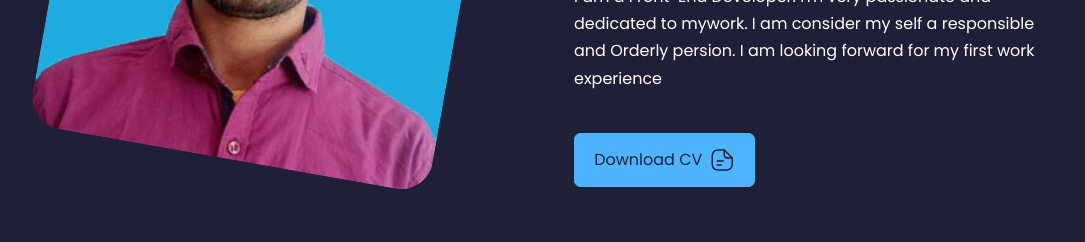
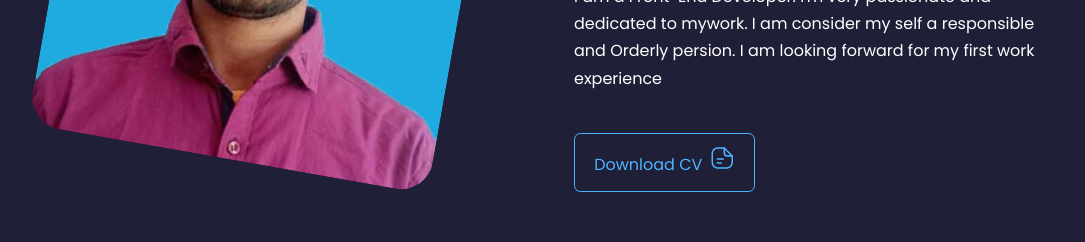
Before and after one commit to coder-ismile/myPortfolio, a React (Create React App) app: page / in a window 1280 px wide. Shown: the part 1140-1382 px from the top of the page, without its empty margins (66-1151 px from the left). Built offline with nearby package versions, Linux system fonts and the light colour scheme.

Commit message:
third commit

```diff
--- a/src/component/about/About.css
+++ b/src/component/about/About.css
@@ -69,6 +69,13 @@
       margin: 2rem 0 2.6rem;
       color: var(--color-light);
  }
+ .btn_cv{
+  transition: 0.5s all;
+ }
+ .btn_cv:hover{
+   transition: 0.9s;
+   box-shadow: 4px 4px blue;
+ }
 
  @media screen and (max-width: 1024px) {
        .about__container{
--- a/src/component/about/About.jsx
+++ b/src/component/about/About.jsx
@@ -1,7 +1,7 @@
 import React from 'react'
 import './About.css'
 import My_Resume from "./UpdateCv.pdf"
-import My_Img from './My_img.jpg'
+import myImg from './My_img.jpg'
 const About = () => {
   return (
 
@@ -12,7 +12,7 @@ const About = () => {
       <div className="container about__container">
         <div className="about__me ">
           <div className="about__me-image">
-            <img src={My_Img} alt="About Image"  />
+            <img src={myImg} alt="About_Image"  />
           </div>
         </div>
         <div className="about__content">
@@ -34,7 +34,7 @@ const About = () => {
             </article>
           </div>
           <p>I am a Front-End Developer. I'm very passionate and dedicated to mywork. I am consider my self a responsible and Orderly persion. I am looking forward for my first work experience</p>
-           <a  className="btn btn-primary" download="" href={My_Resume}>Download CV
+           <a  className="btn btn_cv" download="" href={My_Resume}>Download CV
                 <svg
                       className="button__icon"
                       xmlns="http://www.w3.org/2000/svg"
@@ -45,19 +45,19 @@ const About = () => {
                     >
                       <path
                         d="M15.25 22.7502H9.25C3.82 22.7502 1.5 20.4302 1.5 15.0002V9.00024C1.5 3.57024 3.82 1.25024 9.25 1.25024H14.25C14.66 1.25024 15 1.59024 15 2.00024C15 2.41024 14.66 2.75024 14.25 2.75024H9.25C4.64 2.75024 3 4.39024 3 9.00024V15.0002C3 19.6102 4.64 21.2502 9.25 21.2502H15.25C19.86 21.2502 21.5 19.6102 21.5 15.0002V10.0002C21.5 9.59024 21.84 9.25024 22.25 9.25024C22.66 9.25024 23 9.59024 23 10.0002V15.0002C23 20.4302 20.68 22.7502 15.25 22.7502Z"
-                        fill="var(--color-bg)"
+                        fill="var( --color-primary)"
                       ></path>
                       <path
                         d="M22.25 10.7502H18.25C14.83 10.7502 13.5 9.42023 13.5 6.00023V2.00023C13.5 1.70023 13.68 1.42023 13.96 1.31023C14.24 1.19023 14.56 1.26023 14.78 1.47023L22.78 9.47023C22.99 9.68023 23.06 10.0102 22.94 10.2902C22.82 10.5702 22.55 10.7502 22.25 10.7502ZM15 3.81023V6.00023C15 8.58023 15.67 9.25023 18.25 9.25023H20.44L15 3.81023Z"
-                        fill="var(--color-bg)"
+                        fill="var( --color-primary)"
                       ></path>
                       <path
                         d="M13.25 13.7502H7.25C6.84 13.7502 6.5 13.4102 6.5 13.0002C6.5 12.5902 6.84 12.2502 7.25 12.2502H13.25C13.66 12.2502 14 12.5902 14 13.0002C14 13.4102 13.66 13.7502 13.25 13.7502Z"
-                        fill="var(--color-bg)"
+                        fill="var( --color-primary)"
                       ></path>
                       <path
                         d="M11.25 17.7502H7.25C6.84 17.7502 6.5 17.4102 6.5 17.0002C6.5 16.5902 6.84 16.2502 7.25 16.2502H11.25C11.66 16.2502 12 16.5902 12 17.0002C12 17.4102 11.66 17.7502 11.25 17.7502Z"
-                        fill="var(--color-bg)"
+                        fill="var( --color-primary)"
                       ></path>
                 </svg>
            </a>
--- a/src/component/portfolio/Portfolio.css
+++ b/src/component/portfolio/Portfolio.css
@@ -2,6 +2,12 @@
   display: grid;
   grid-template-columns: repeat(3, 1fr);
   gap: 2.5rem;
+}
+.container_port{
+   width: 75%;
+   max-height: 800px;
+   margin: 0 auto;
+   overflow-y: scroll;
 }
 .portfolio__item{
     background: var(--color-bg-variant);
--- a/src/component/portfolio/Portfolio.jsx
+++ b/src/component/portfolio/Portfolio.jsx
@@ -44,6 +44,13 @@ import'./Portfolio.css'
             github:"https://github.com/coder-ismile/ChatApp",
             demo:"https://react-chat-app-2ee99.web.app"
           },
+          {
+            id:7,
+            image:"./assets/codePenLogo.webp",
+            title:'CodePen Clone',
+            github:"https://github.com/coder-ismile/codePen_clone",
+            demo:"https://coder-ismile.github.io/codePen_clone/"
+          },
 
   ]
 
@@ -52,7 +59,7 @@ const Portfolio = () => {
     <section id="portfolio">
       <h5>My Recent Work</h5>
       <h2>Portfolio</h2>
-      <div className="container portfolio__container">
+      <div className="container_port portfolio__container">
        {
         data.map(({id,image,title,github,demo})=>{
           return(
```
Also changed, not shown: public/assets/codepenLogo.webp (added).
